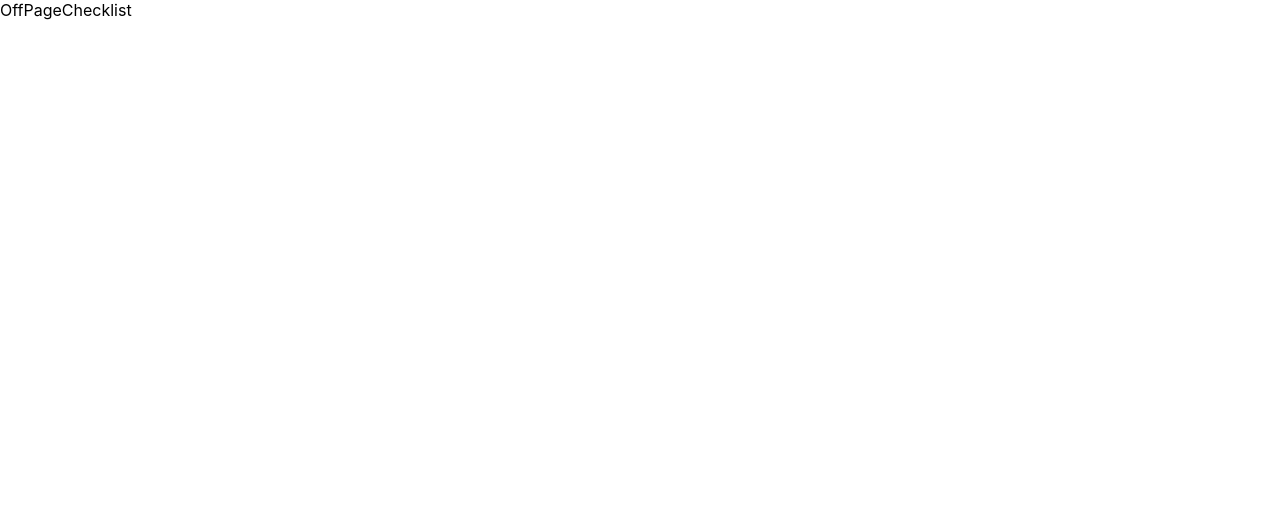
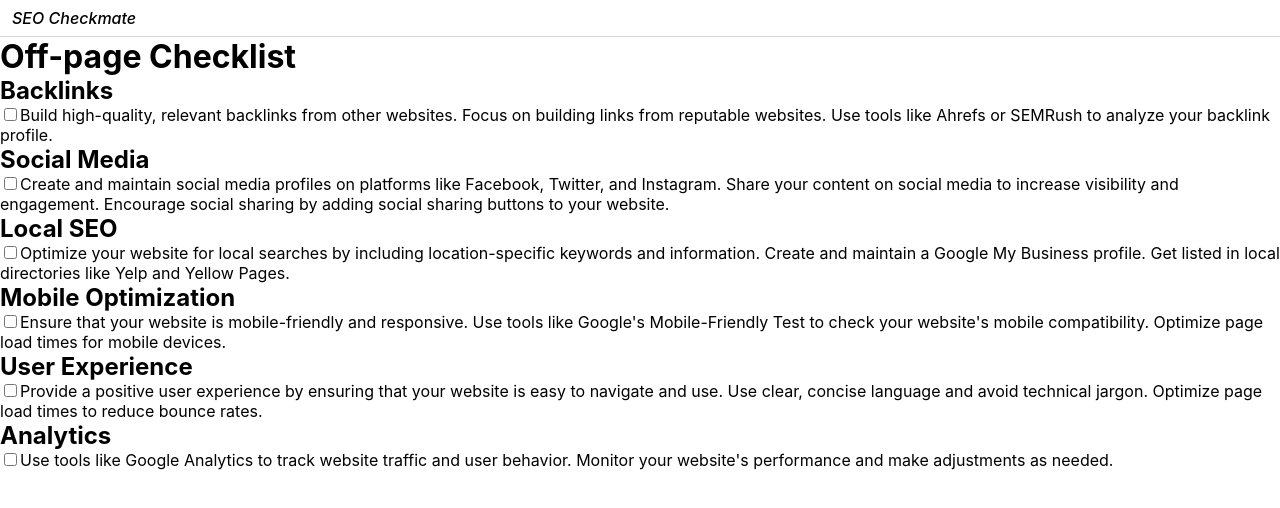
Before and after one commit to siddhigate/seo-checkmate, a React (Create React App) app: page /offpage-seo in a window 1280 px wide. Shown: the top 508 px of the page. Built offline with nearby package versions, Linux system fonts and the light colour scheme.

Commit message:
feat: added display off-page checklist feature

```diff
--- a/src/pages/OffPageChecklist/index.jsx
+++ b/src/pages/OffPageChecklist/index.jsx
@@ -1,7 +1,13 @@
 import React from "react";
+import Checklist from "../../components/Checklist";
+import Nav from "../../components/Nav";
+import {offPageChecklist} from '../../data/offpageSEO'
 
 const OffPageChecklist = () => {
-  return <div>OffPageChecklist</div>;
+  return <div>
+    <Nav/>
+    <Checklist title = "Off-page Checklist" checklistData = {offPageChecklist}/>
+  </div>;
 };
 
 export default OffPageChecklist;
```
